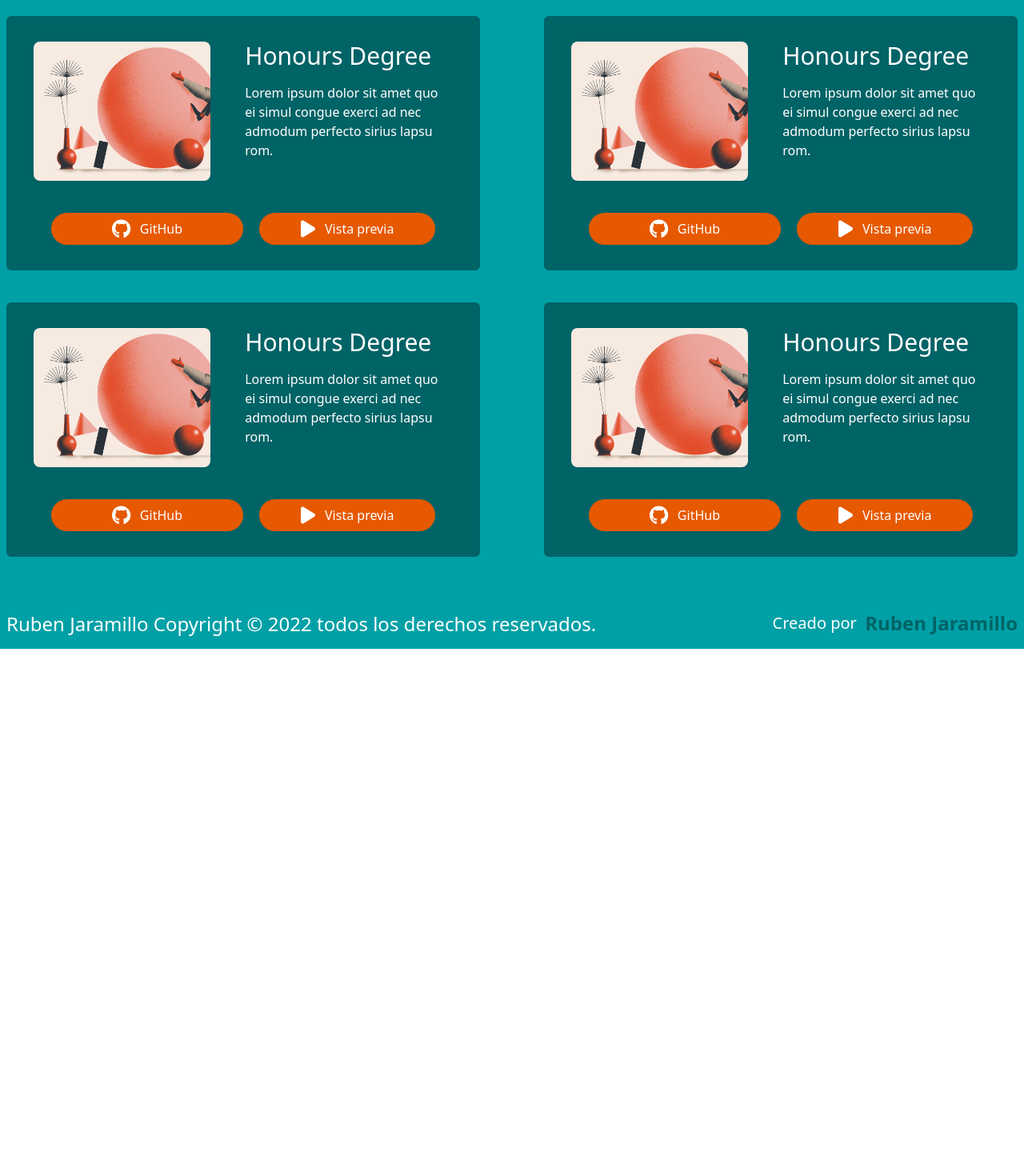
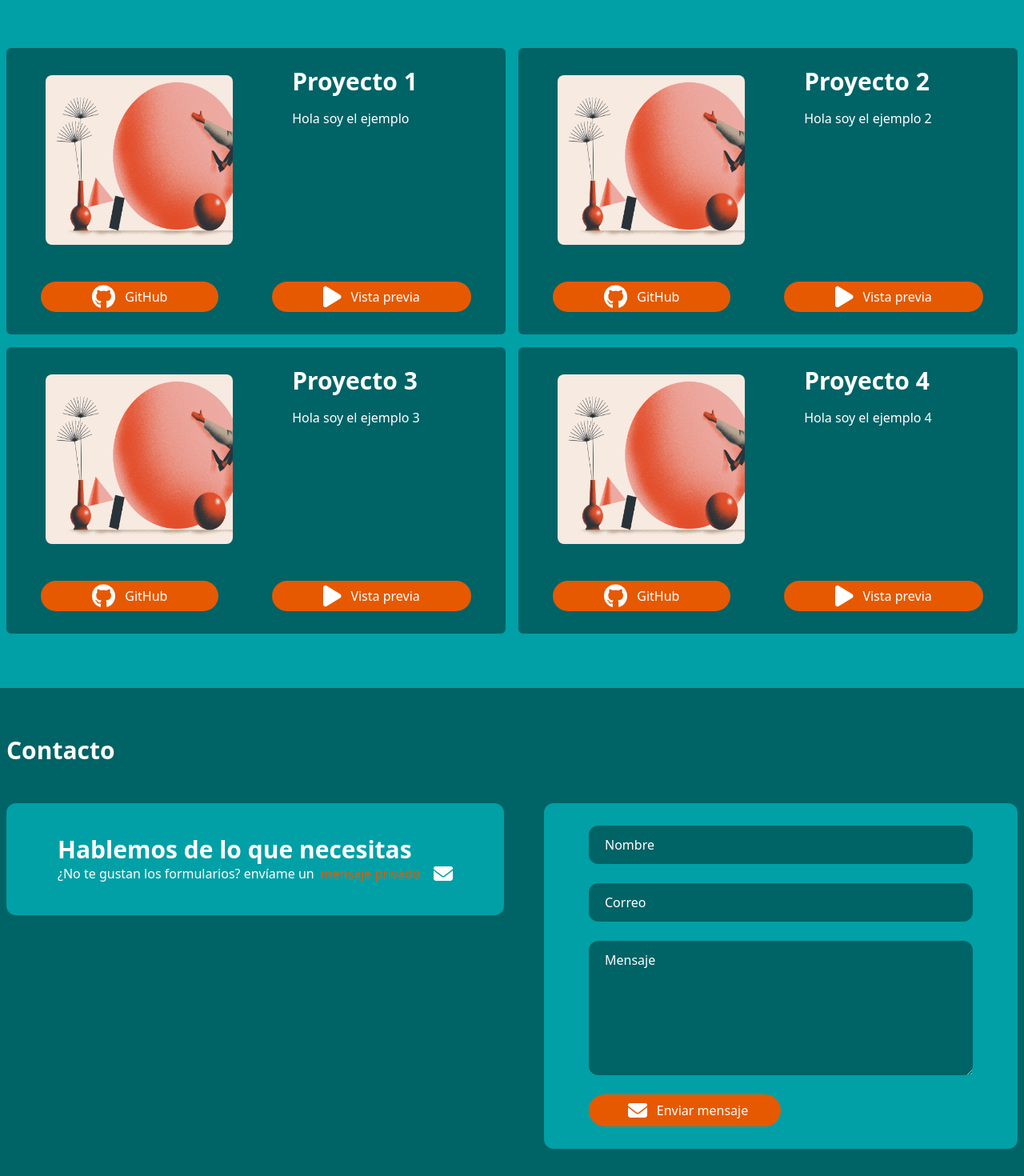
Before and after one commit to RubenJ27/Portafolio-profesional, a React (Vite) app: page / in a window 1280 px wide. Shown: the part 3220-4690 px from the top of the page at 80% size. Before the commit the page ends 4031 px from the top, so only its background shows below. Built offline with nearby package versions, Linux system fonts and the light colour scheme.

Commit message:
Se termino el modulo de contacto

```diff
--- a/src/App.jsx
+++ b/src/App.jsx
@@ -1,15 +1,16 @@
+import './index.css'
 import Navbar from "./components/NavBar";
-import Footer from "./components/Footer";
 import HomePage from "./pages/HomePage";
-import './index.css'
 import ProfilePage from "./pages/ProfilePage";
 import Services from "./pages/Services";
 import ExperiencePage from "./pages/ExperiencePage";
 import { PortfolioPage } from "./pages/PortfolioPage";
+import ContactPage from "./pages/ContactPage";
+import Footer from "./components/Footer";
 import { library } from '@fortawesome/fontawesome-svg-core'
 import { fab } from '@fortawesome/free-brands-svg-icons'
-library.add(fab,)
-/* import { projects } from "./database/projects"; */
+library.add(fab)
+import { projects } from "./database/projects";
 
 function App() {
 /*   const [count, setCount] = useState(0) */
@@ -20,17 +21,8 @@ function App() {
     <ProfilePage />
     <Services />
     <ExperiencePage />
-    {/* <>
-    {projects.map((project) => (
-      <PortfolioPage
-      key={project.id}
-      url={project.url}
-      title={project.title}
-      description={project.description}
-      />
-    ))}
-    </> */}
     <PortfolioPage />
+    <ContactPage />
     <Footer />
     </>
   )
--- a/src/database/projects.js
+++ b/src/database/projects.js
@@ -9,6 +9,18 @@ export const projects = [
     id: 2,
     title: 'Proyecto 2',
     description: 'Hola soy el ejemplo 2',
-    url: 'src/assets/portfolio/Menu-navegacion.png'
+    url: 'src/assets/portfolio/Portfolio–02.png'
+  },
+  {
+    id: 3,
+    title: 'Proyecto 3',
+    description: 'Hola soy el ejemplo 3',
+    url: 'src/assets/portfolio/Portfolio–02.png'
+  },
+  {
+    id: 4,
+    title: 'Proyecto 4',
+    description: 'Hola soy el ejemplo 4',
+    url: 'src/assets/portfolio/Portfolio–02.png'
   }
 ]
--- a/src/pages/ContactPage.jsx
+++ b/src/pages/ContactPage.jsx
@@ -0,0 +1,65 @@
+import { FontAwesomeIcon } from "@fortawesome/react-fontawesome";
+import {
+  faBriefcase,
+  faEnvelope,
+  faGraduationCap,
+  faHandSparkles,
+} from "@fortawesome/free-solid-svg-icons";
+import { faHand } from "@fortawesome/free-solid-svg-icons";
+import {} from "../App.css";
+
+export default function ContactPage() {
+  return (
+    <>
+      <div className="flex flex-wrap justify-center items-center px-2 py-3 bg-secondary-color flex-end relative">
+        <h1 className="flex container text-white font-bold text-3xl w-full my-12">
+          Contacto
+        </h1>
+        <div className="container flex justify-evenly w-full h-full mb-12">
+          <div className="flex justify-between w-full h-2/4">
+            {/* card */}
+            <div className="flex flex-col w-[50%] h-2/5 bg-primary-color lg:w-auto lg:static mr-5 justify-between rounded-xl px-16 py-10">
+              <h1 className="text-white font-bold text-3xl w-full">
+              Hablemos de lo que necesitas
+              </h1>
+
+              {/* click contact */}
+              <div className="flex">
+              <p className="text-white">
+              ¿No te gustan los formularios? envíame un
+                  </p>{" "}
+                  <a className="text-quinario-color-complement cursor-pointer mx-2">
+                    mensaje privado
+                  </a>{" "}
+                  <FontAwesomeIcon
+                    icon={faEnvelope}
+                    className="text-white ml-2 text-2xl my-auto"
+                  />
+              </div>
+
+            </div>
+
+            {/* card */}
+            <div className="flex w-[50%] h-3/4 bg-primary-color lg:w-auto lg:static justify-between items center rounded-xl py-7">
+              <form action="" className="flex flex-col w-full h-full px-[3.5rem]">
+                <input type="text" placeholder="Nombre" className="bg-secondary-color w-[30rem] placeholder-white px-5 py-3 rounded-xl mb-6" />
+                <input type="email" className="bg-secondary-color text-white px-5 py-3 placeholder-white rounded-xl mb-6" name="email" id="email" placeholder="Correo" />
+
+                <textarea id="Message" className="bg-secondary-color text-white px-5 py-3 placeholder-white rounded-xl mb-6" name="Message" placeholder="Mensaje" rows="6" maxLength="3000" required></textarea>
+
+                <button className="flex justify-center bg-quinario-color-complement text-white w-2/4 h-2/3 px-18 rounded-3xl items-center py-2 mr-5">
+                <FontAwesomeIcon
+                    icon={faEnvelope}
+                    className="text-white ml-2 text-2xl my-auto mr-3"
+                  />{" "}
+                    Enviar mensaje
+                  </button>
+
+              </form>
+            </div>
+          </div>
+        </div>
+      </div>
+    </>
+  );
+}
--- a/src/pages/PortfolioPage.jsx
+++ b/src/pages/PortfolioPage.jsx
@@ -1,5 +1,6 @@
-import { FontAwesomeIcon } from '@fortawesome/react-fontawesome'
-import { faHand, faPlay, faVideo } from '@fortawesome/free-solid-svg-icons'
+import { FontAwesomeIcon } from "@fortawesome/react-fontawesome";
+import { faPlay } from '@fortawesome/free-solid-svg-icons'
+import { projects } from "../database/projects";
 
 export const PortfolioPage = ({ url, title, description }) => {
   return (
@@ -10,186 +11,53 @@ export const PortfolioPage = ({ url, title, description }) => {
         </h1>
 
         {/* row */}
-        <div className="container flex justify-between w-full h-full mb-10">
-          {/* card */}
-          <div className="flex flex-col bg-secondary-color lg:flex flex-grow justify-around items-center w-2/4 h-2/5 px-5 py-8 rounded-md mr-20">
-            <div className="flex flex-row justify-around">
-              {/* card img */}
+        <div className="container grid gap-4 grid-cols-2 grid-rows-2 justify-between w-full h-full mb-24">
+          {projects.map((project) => (
+            <div key={project.id} className="flex container justify-between flex-col bg-secondary-color lg:flex flex-grow items-center w-[100%] h-[100%] px-5 py-2 rounded-md mr-5 my-10">
+                <div className="flex flex-row w-full h-full justify-around">
                   <div className="flex flex-col justify-center w-2/5 h-full">
                     <img
-                  src="src/assets/portfolio/Portfolio–02.png"
-                  className="h-4/6 justify-center self-center rounded-lg"
+                      src={project.url}
+                      className="h-4/5 justify-center self-center rounded-lg"
                       alt="Instagram"
                     />
                   </div>
-              {/* card text */}
-              <div className="bg-secondary-color w-[50%] rounded-md p-4 pt-0">
+                  <div className="bg-secondary-color w-[40%] rounded-md p-4">
                     <div className="w-full">
-                  <h1 className="text-white text-3xl mb-4">Honours Degree</h1>
-                  <p className="text-white">
-                    Lorem ipsum dolor sit amet quo ei simul congue exerci ad nec
-                    admodum perfecto sirius lapsu rom.
-                  </p>
+                      <h1 className="text-white text-3xl font-bold mb-4">
+                        {project.title}
+                      </h1>
+                      <p className="text-white">{project.description}</p>
                     </div>
                   </div>
                 </div>
 
-            {/* buttons */}
-            <div className="flex flex-row mt-10">
-              <button className="flex justify-center bg-quinario-color-complement text-white w-3/6 h-2/3 px-20 rounded-3xl items-center py-2 mr-5">
-                < FontAwesomeIcon
-                icon = { [ 'fab' ,  'github' ] }
-                className="text-white mr-3 text-2xl"
-                / >
+                <div className="flex flex-row w-full justify-around my-5">
+                  <div className="flex justify-between">
+                  <button className="flex bg-quinario-color-complement text-white w-full h-full px-16 rounded-3xl items-center py-1 mr-5">
+                    <FontAwesomeIcon
+                      icon={["fab", "github"]}
+                      className="text-white
+      mr-3 text-3xl justify-between"
+                    />{" "}
                     GitHub
                   </button>
+                  </div>
 
-              <button className="flex justify-center bg-quinario-color-complement text-white w-3/6 h-2/3 px-12 rounded-3xl items-center py-2">
+                  <div className="flex">
+                  <button className="flex bg-quinario-color-complement text-white w-full h-full px-16 rounded-3xl items-center py-1">
                     <FontAwesomeIcon
                       icon={faPlay}
-                  className="text-white mr-3 text-2xl"
+                      className="text-white mr-3 text-3xl"
                     />
                     Vista previa
                   </button>
                   </div>
-          </div>
 
-          {/* card */}
-          <div className="flex flex-col bg-secondary-color lg:flex flex-grow justify-around items-center w-2/4 h-2/5 px-5 py-8 rounded-md">
-            <div className="flex flex-row justify-around">
-              {/* card img */}
-              <div className="flex flex-col justify-center w-2/5 h-full">
-                <img
-                  src="src/assets/portfolio/Portfolio–02.png"
-                  className="h-4/6 justify-center self-center rounded-lg"
-                  alt="Instagram"
-                />
-              </div>
-              {/* card text */}
-              <div className="bg-secondary-color w-[50%] rounded-md p-4 pt-0">
-                <div className="w-full">
-                  <h1 className="text-white text-3xl mb-4">Honours Degree</h1>
-                  <p className="text-white">
-                    Lorem ipsum dolor sit amet quo ei simul congue exerci ad nec
-                    admodum perfecto sirius lapsu rom.
-                  </p>
                 </div>
             </div>
+          ))}
         </div>
-
-            {/* buttons */}
-            <div className="flex flex-row mt-10">
-              <button className="flex justify-center bg-quinario-color-complement text-white w-3/6 h-2/3 px-20 rounded-3xl items-center py-2 mr-5">
-                < FontAwesomeIcon
-                icon = { [ 'fab' ,  'github' ] }
-                className="text-white mr-3 text-2xl"
-                / >
-                GitHub
-              </button>
-
-              <button className="flex justify-center bg-quinario-color-complement text-white w-3/6 h-2/3 px-12 rounded-3xl items-center py-2">
-                <FontAwesomeIcon
-                  icon={faPlay}
-                  className="text-white mr-3 text-2xl"
-                />
-                Vista previa
-              </button>
-            </div>
-          </div>
-        </div>
-
-        {/* row */}
-        <div className="container flex justify-between w-full h-full mb-10">
-          {/* card */}
-          <div className="flex flex-col bg-secondary-color lg:flex flex-grow justify-around items-center w-2/4 h-2/5 px-5 py-8 rounded-md mr-20">
-            <div className="flex flex-row justify-around">
-              {/* card img */}
-              <div className="flex flex-col justify-center w-2/5 h-full">
-                <img
-                  src="src/assets/portfolio/Portfolio–02.png"
-                  className="h-4/6 justify-center self-center rounded-lg"
-                  alt="Instagram"
-                />
-              </div>
-              {/* card text */}
-              <div className="bg-secondary-color w-[50%] rounded-md p-4 pt-0">
-                <div className="w-full">
-                  <h1 className="text-white text-3xl mb-4">Honours Degree</h1>
-                  <p className="text-white">
-                    Lorem ipsum dolor sit amet quo ei simul congue exerci ad nec
-                    admodum perfecto sirius lapsu rom.
-                  </p>
-                </div>
-              </div>
-            </div>
-
-            {/* buttons */}
-            <div className="flex flex-row mt-10">
-              <button className="flex justify-center bg-quinario-color-complement text-white w-3/6 h-2/3 px-20 rounded-3xl items-center py-2 mr-5">
-                < FontAwesomeIcon
-                icon = { [ 'fab' ,  'github' ] }
-                className="text-white mr-3 text-2xl"
-                / >
-                GitHub
-              </button>
-
-              <button className="flex justify-center bg-quinario-color-complement text-white w-3/6 h-2/3 px-12 rounded-3xl items-center py-2">
-                <FontAwesomeIcon
-                  icon={faPlay}
-                  className="text-white mr-3 text-2xl"
-                />
-                Vista previa
-              </button>
-            </div>
-          </div>
-
-          {/* card */}
-          <div className="flex flex-col bg-secondary-color lg:flex flex-grow justify-around items-center w-2/4 h-2/5 px-5 py-8 rounded-md">
-            <div className="flex flex-row justify-around">
-              {/* card img */}
-              <div className="flex flex-col justify-center w-2/5 h-full">
-                <img
-                  src="src/assets/portfolio/Portfolio–02.png"
-                  className="h-4/6 justify-center self-center rounded-lg"
-                  alt="Instagram"
-                />
-              </div>
-              {/* card text */}
-              <div className="bg-secondary-color w-[50%] rounded-md p-4 pt-0">
-                <div className="w-full">
-                  <h1 className="text-white text-3xl mb-4">Honours Degree</h1>
-                  <p className="text-white">
-                    Lorem ipsum dolor sit amet quo ei simul congue exerci ad nec
-                    admodum perfecto sirius lapsu rom.
-                  </p>
-                </div>
-              </div>
-            </div>
-
-            {/* buttons */}
-            <div className="flex flex-row mt-10">
-              <button className="flex justify-center bg-quinario-color-complement text-white w-3/6 h-2/3 px-20 rounded-3xl items-center py-2 mr-5">
-                < FontAwesomeIcon
-                icon = { [ 'fab' ,  'github' ] }
-                className="text-white mr-3 text-2xl"
-                / >
-                GitHub
-              </button>
-
-              <button className="flex justify-center bg-quinario-color-complement text-white w-3/6 h-2/3 px-12 rounded-3xl items-center py-2">
-                <FontAwesomeIcon
-                  icon={faPlay}
-                  className="text-white mr-3 text-2xl"
-                />
-                Vista previa
-              </button>
-            </div>
-          </div>
-        </div>
-
-
-
-
       </div>
     </>
   );
--- a/src/pages/Services.jsx
+++ b/src/pages/Services.jsx
@@ -1,5 +1,5 @@
 import { FontAwesomeIcon } from "@fortawesome/react-fontawesome";
-import { faAward, faHand } from "@fortawesome/free-solid-svg-icons";
+import { faHand } from "@fortawesome/free-solid-svg-icons";
 
 export default function Services() {
   return (
```
Also changed, not shown: tailwind.config.cjs (+13 -1 lines). Lines whose indentation alone changed are shown as unchanged.
